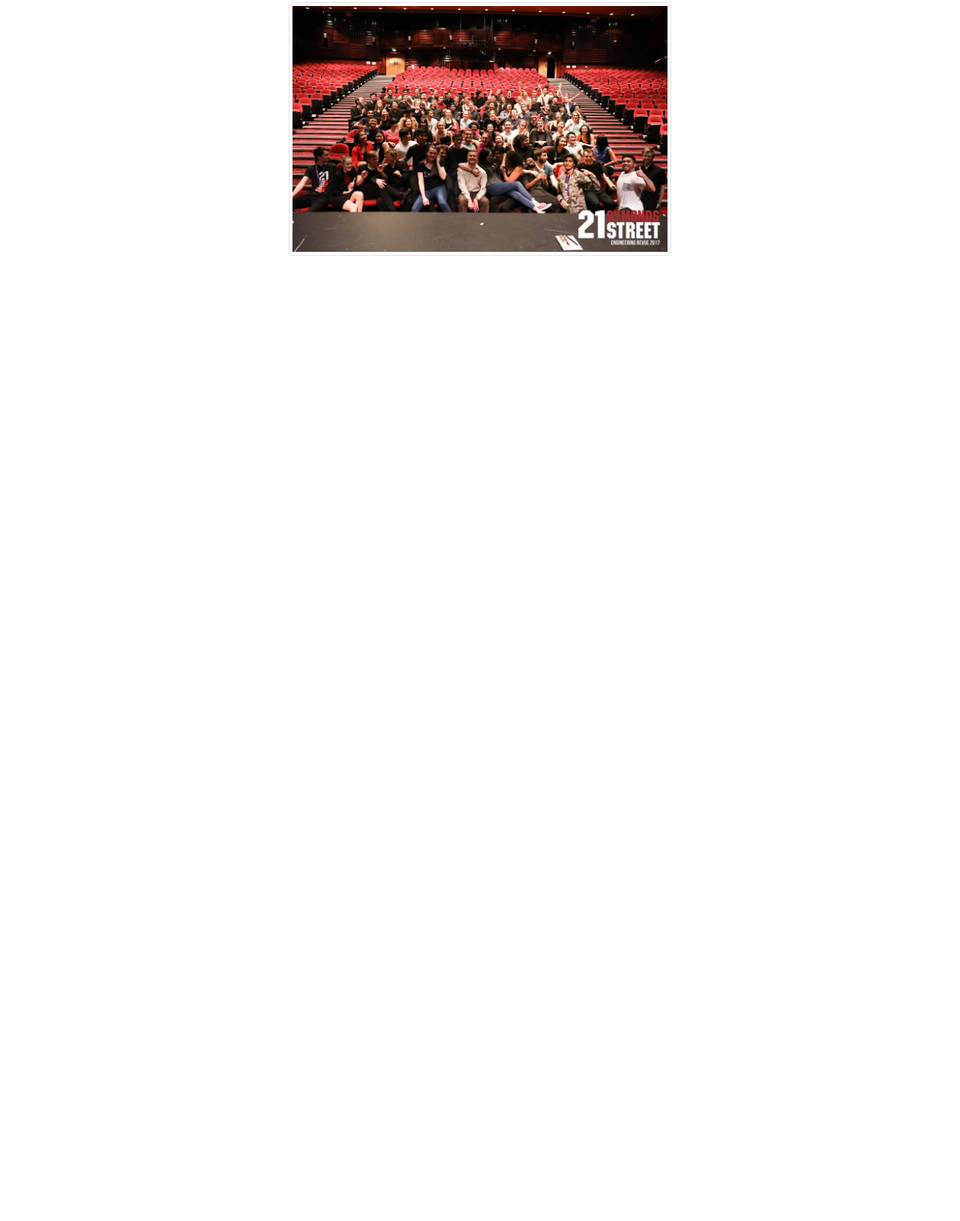
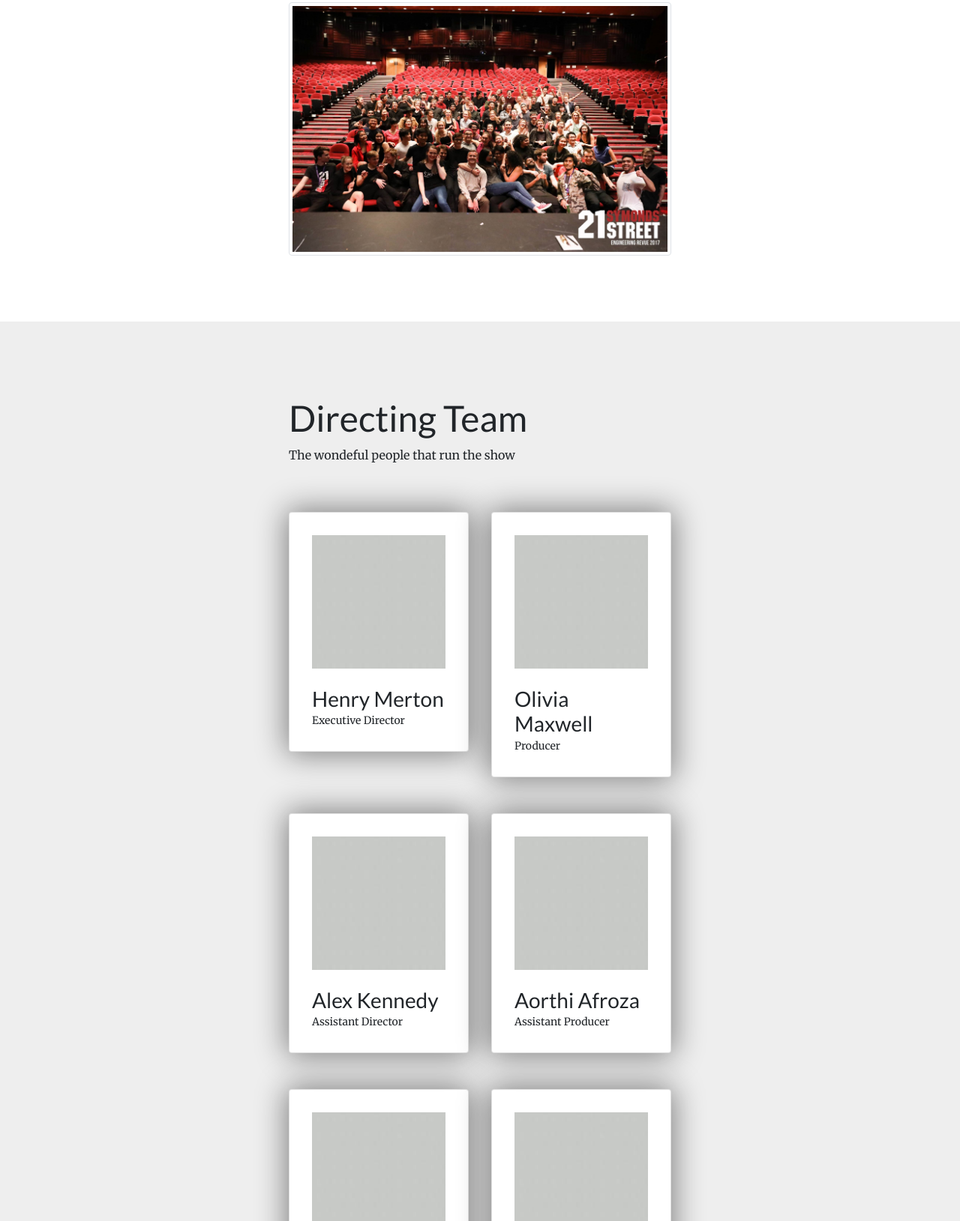
Before and after one commit to UoAEngineeringRevue/UoAEngineeringRevue.github.io, a plain HTML site: page index.html in a window 1280 px wide. Shown: the part 1171-2800 px from the top of the page at 75% size. Before the commit the page ends 1600 px from the top, so only its background shows below. Drawn offline with nearby package versions, Linux system fonts and the light colour scheme.

Commit message:
Directing team section

```diff
--- a/css/style.css
+++ b/css/style.css
@@ -52,10 +52,23 @@ h1 {
 }
 .section {
   padding: 50px;
+  padding-top: 100px;
+}
+.section.about {
   height: 100vh;
 }
-.section.about {
-  padding-top: 100px;
+.exec {
+  background-color: #EEEEEE;
+}
+.card {
+  padding: 30px;
+  background-color: white;
+  -webkit-box-shadow: 0px 0px 40px 3px rgba(0,0,0,0.48);
+  -moz-box-shadow: 0px 0px 40px 3px rgba(0,0,0,0.48);
+  box-shadow: 0px 0px 40px 3px rgba(0,0,0,0.48);
+}
+.card-subtitle {
+  font-size: 14px;
 }
 @media only screen and (max-width: 550px) {
   .title-text-size {
--- a/index.html
+++ b/index.html
@@ -31,6 +31,7 @@
     </div>
 
     <div class="container-fluid">
+      <!-- About Section -->
       <div class="row" id="about">
         <div class="col-md-6 offset-md-3">
           <div class="section about">
@@ -46,6 +47,98 @@
           </div>
         </div>
       </div>
+      <!-- /About Section -->
+
+      <!-- Exec Section -->
+      <div class="row exec">
+        <div class="col-md-6 offset-md-3">
+          <div class="section">
+              <h1>Directing Team</h1>
+              <p align="left">The wondeful people that run the show</p>
+
+              <br><br>
+
+              <!-- Director / Producer -->
+              <div class="row">
+                <div class="col-md-6">
+                  <div class="card">
+                    <img src="img/grey.jpg"><br>
+                    <h3>Henry Merton</h3>
+                    <p class="card-subtitle">Executive Director</p>
+                  </div>
+                </div>
+                <div class="col-md-6">
+                  <div class="card">
+                    <img src="img/grey.jpg"><br>
+                    <h3>Olivia Maxwell</h3>
+                    <p class="card-subtitle">Producer</p>
+                  </div>
+                </div>
+              </div>
+
+              <br><br>
+
+              <!-- Assistant Director / Assistant Producer -->
+              <div class="row">
+                <div class="col-md-6">
+                  <div class="card">
+                    <img src="img/grey.jpg"><br>
+                    <h3>Alex Kennedy</h3>
+                    <p class="card-subtitle">Assistant Director</p>
+                  </div>
+                </div>
+                <div class="col-md-6">
+                  <div class="card">
+                    <img src="img/grey.jpg"><br>
+                    <h3>Aorthi Afroza</h3>
+                    <p class="card-subtitle">Assistant Producer</p>
+                  </div>
+                </div>
+              </div>
+
+              <br><br>
+
+              <!-- Skit Director / Skit Producer -->
+              <div class="row">
+                <div class="col-md-6">
+                  <div class="card">
+                    <img src="img/grey.jpg"><br>
+                    <h3>Bridget Hall</h3>
+                    <p class="card-subtitle">Skit Director</p>
+                  </div>
+                </div>
+                <div class="col-md-6">
+                  <div class="card">
+                    <img src="img/grey.jpg"><br>
+                    <h3>Tanmay Mohini</h3>
+                    <p class="card-subtitle">Skit Producer</p>
+                  </div>
+                </div>
+              </div>
+
+              <br><br>
+
+              <!-- A/V Director / Assistant A/V Producer -->
+              <div class="row">
+                <div class="col-md-6">
+                  <div class="card">
+                    <img src="img/grey.jpg"><br>
+                    <h3>Daniel Wong</h3>
+                    <p class="card-subtitle">A/V Director</p>
+                  </div>
+                </div>
+                <div class="col-md-6">
+                  <div class="card">
+                    <img src="img/grey.jpg"><br>
+                    <h3>Aaron Lamont</h3>
+                    <p class="card-subtitle">Assistant A/V Producer</p>
+                  </div>
+                </div>
+              </div>
+          </div>
+        </div>
+      </div>
+      <!-- /Exec Section -->
     </div>
 
     <!-- Bootstrap core JavaScript
```
Also changed, not shown: img/grey.jpg (added).
